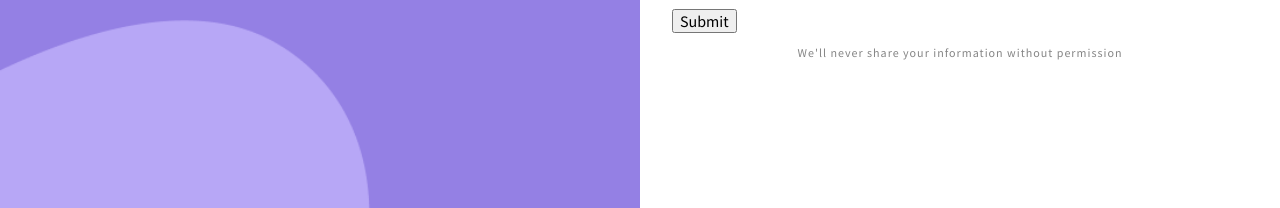
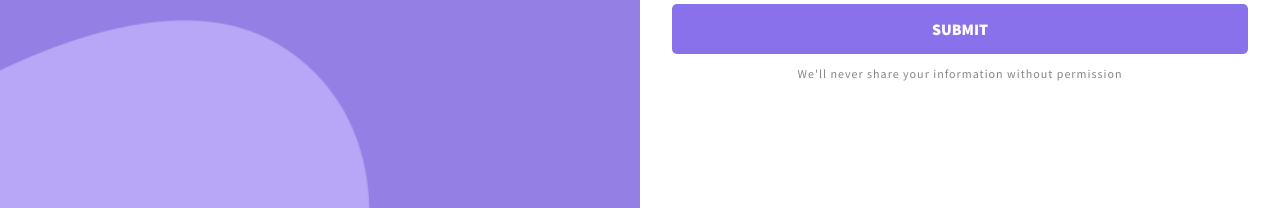
Before and after one commit to PetrValenta92/scrimbafy.me, a website built with Vite: page index.html in a window 1280 px wide. Shown: the part 592-800 px from the top of the page. Built offline with nearby package versions, Linux system fonts and the light colour scheme.

Commit message:
Style button

```diff
--- a/styles.css
+++ b/styles.css
@@ -53,7 +53,6 @@ p {
 .beta-text,
 .subheading {
     font-weight: 900;
-    text-transform: uppercase;
 }
 
 @media (width >= 576px) {
@@ -110,8 +109,7 @@ p {
     .main-content {
         flex-basis: 50%;
         justify-content: center;
-        /* inset: 0;
-        margin: auto; */
+        /* inset: 0; margin: auto; also possible*/
         padding: 0 2em;
     }
 }
@@ -125,14 +123,17 @@ p {
     Form
    ================= */
 
+input,
+.btn {
+    width: 100%;
+    font-family: inherit;
+    border-radius: 5px;
+}
 
 input {
-    font-family: inherit;
-    width: 100%;
     margin-bottom: .75em;
     padding: .5em;
     border: 2px solid #d1d5db;
-    border-radius: 5px;
 }
 
 input:hover,
@@ -143,6 +144,22 @@ input:active {
     background-color: #e6e8ec;
 }
 
+.btn {
+    font-weight: 900;
+    color: #fff;
+    background-color: #8a71ec;
+    border: none;
+    padding: 1em 0;
+    margin-top: 1em;
+    cursor: pointer;
+}
+
+.btn:hover,
+.btn:focus,
+.btn:active {
+    background-color: #b7a7f6;
+}
+
 
 /* ------ UTILITY CLASSES ---------- */
 
@@ -150,3 +167,7 @@ input:active {
     display: flex;
     flex-direction: column;
 }
+
+.uppercase {
+    text-transform: uppercase;
+}
```
